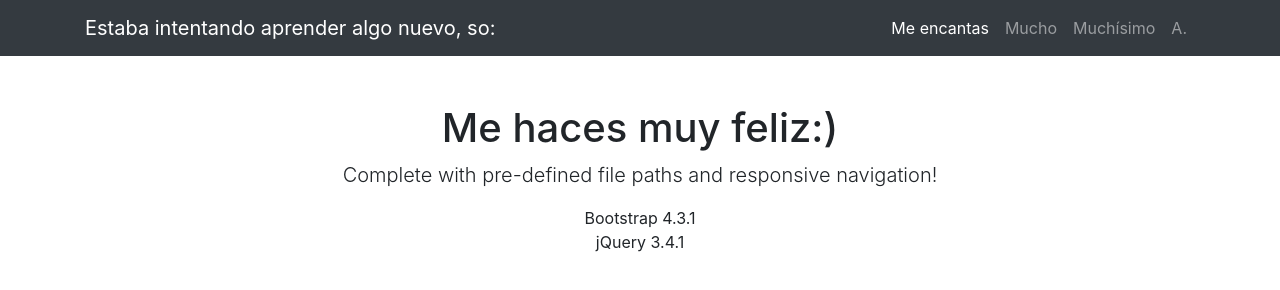
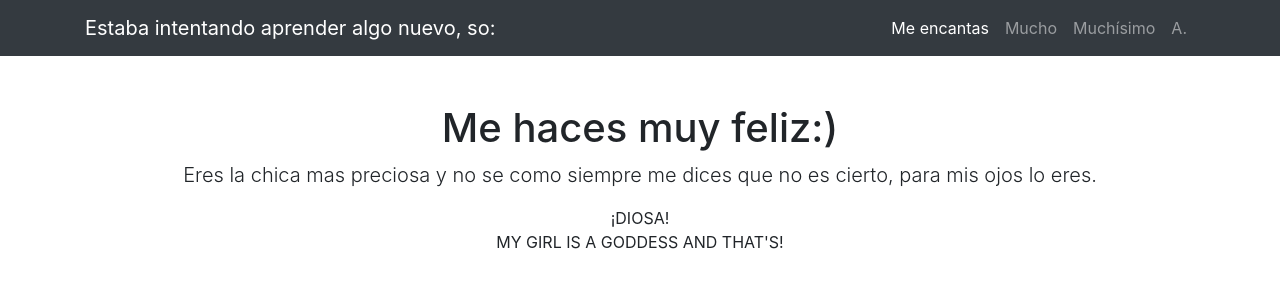
Before and after one commit to Cesarint/star, a website: page index.html in a window 1280 px wide. Drawn offline with Linux system fonts and the light colour scheme.

Commit message:
Update index.html

```diff
--- a/index.html
+++ b/index.html
@@ -50,10 +50,10 @@
     <div class="row">
       <div class="col-lg-12 text-center">
         <h1 class="mt-5"> Me haces muy feliz:)</h1>
-        <p class="lead">Complete with pre-defined file paths and responsive navigation!</p>
+        <p class="lead">Eres la chica mas preciosa y no se como siempre me dices que no es cierto, para mis ojos lo eres.</p>
         <ul class="list-unstyled">
-          <li>Bootstrap 4.3.1</li>
-          <li>jQuery 3.4.1</li>
+          <li>¡DIOSA!</li>
+          <li>MY GIRL IS A GODDESS AND THAT'S!</li>
         </ul>
       </div>
     </div>
```
